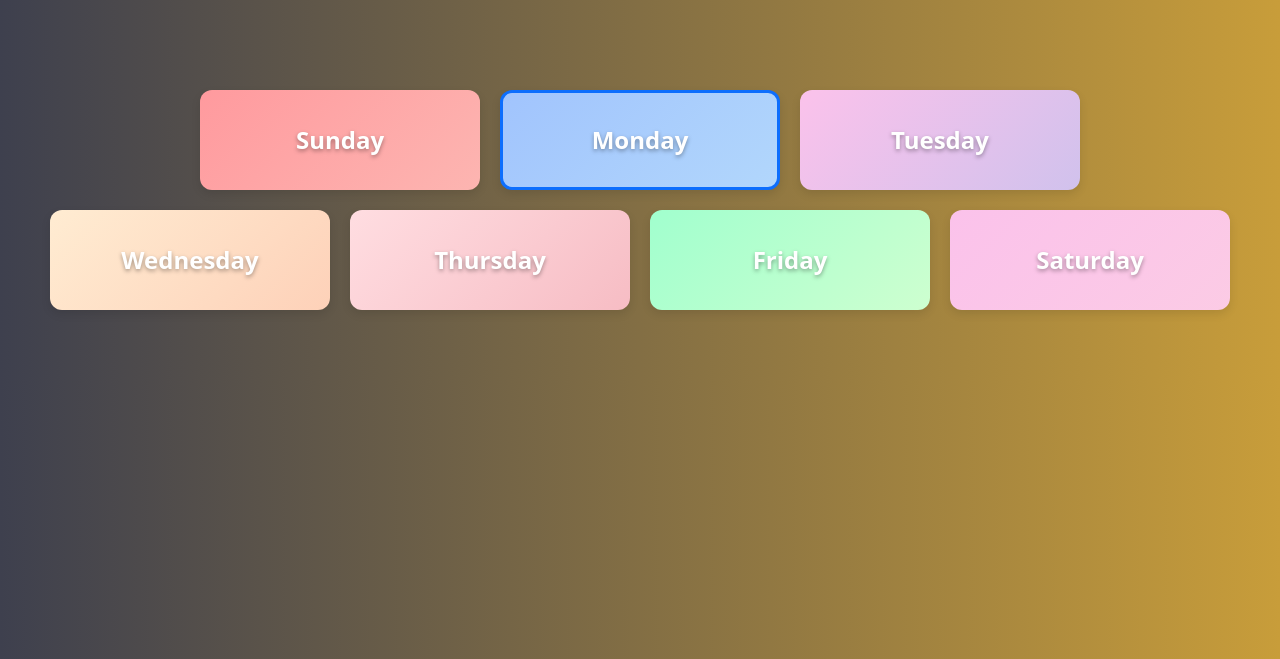
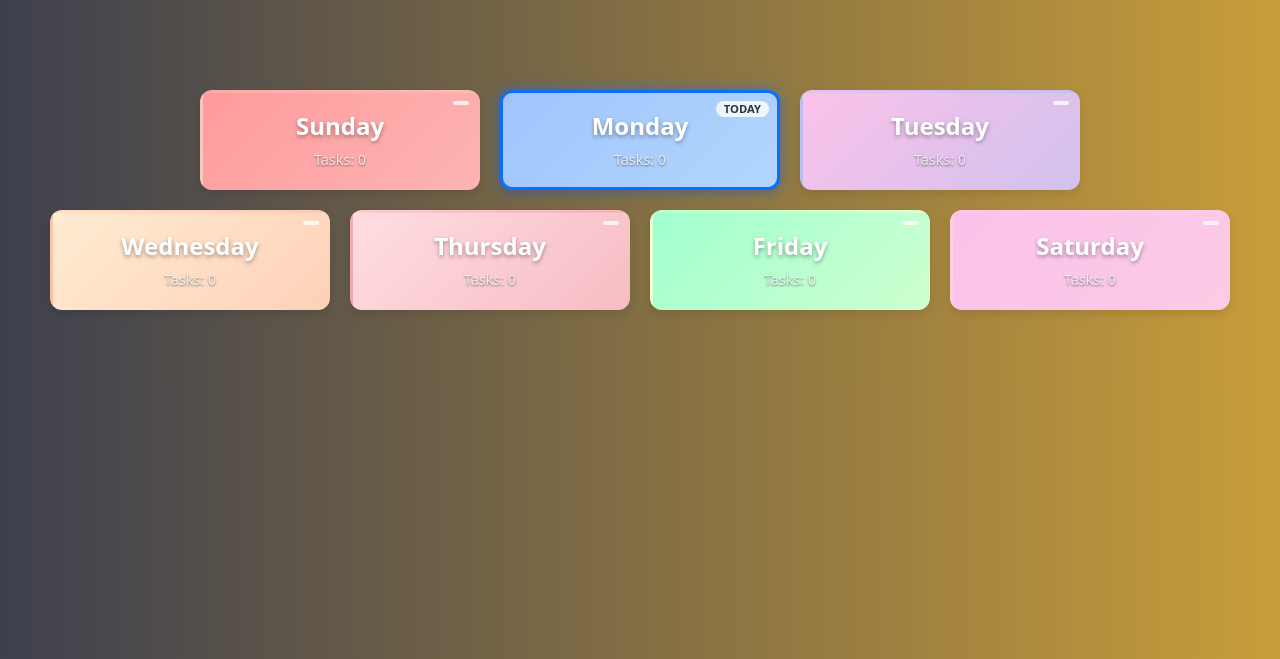
Before and after one commit to charrylsubrio/flowState, a plain HTML site: page home.html in a window 1280 px wide. Shown: the part 141-800 px from the top of the page. Drawn offline with nearby package versions, Linux system fonts and the light colour scheme; sample sign-in values are in the browser's storage.

Commit message:
Added Home Page Task Counter

```diff
--- a/css/home.css
+++ b/css/home.css
@@ -118,7 +118,7 @@ main {
     background-color: #eee;
     width: 280px;
     height: 100px;
-    padding: 2rem;
+    padding: 1.5rem;
     border-radius: 12px;
     text-align: center;
     font-size: 1.5rem;
@@ -129,10 +129,53 @@ main {
     transition: transform 0.2s ease, box-shadow 0.2s ease;
     background-size: 200% 200%;
     display: flex;
+    flex-direction: column;
     justify-content: center;
     align-items: center;
     box-sizing: border-box;
     text-shadow: 0px 2px 4px rgba(0, 0, 0, 0.35);
+    line-height: 1.2;
+    position: relative;
+    border: 3px solid transparent;
+}
+
+.home-page .day-box span:first-child {
+    margin-bottom: 5px;
+}
+
+.home-page .day-box .task-count {
+    font-size: 0.9rem;
+    font-weight: 400;
+    color: rgba(255, 255, 255, 0.8);
+    text-shadow: 0px 1px 2px rgba(0, 0, 0, 0.5);
+    margin-top: 5px;
+}
+
+.home-page .day-box .task-count.has-tasks {
+    color: #fff;
+    font-weight: 600;
+    text-shadow: 0px 1px 2px rgba(0, 0, 0, 0.6);
+}
+
+.home-page .day-box.is-today {
+    border-color: #0d6efd;
+    box-shadow: 0 0 15px rgba(13, 110, 253, 0.5), 0 4px 10px rgba(0,0,0,0.1);
+}
+
+.home-page .day-box .today-indicator {
+    position: absolute;
+    top: 8px;
+    right: 8px;
+    background-color: rgba(255, 255, 255, 0.8);
+    color: #333;
+    padding: 2px 8px;
+    border-radius: 10px;
+    font-size: 0.7rem;
+    font-weight: bold;
+    text-transform: uppercase;
+    text-shadow: none;
+    z-index: 1;
+    line-height: 1;
 }
 
 .day-box[data-day="sunday"] { background-image: linear-gradient(135deg, #ff9a9e, #fad0c4); }
@@ -153,12 +196,6 @@ main {
     box-shadow: 0 3px 8px rgba(0,0,0,0.2);
 }
 
-.today-highlight {
-    border: 3px solid #0d6efd;
-    box-shadow: 0 0 15px rgba(13, 110, 253, 0.5);
-    transition: border-color 0.5s ease-in-out, box-shadow 0.5s ease-in-out;
-}
-
 footer {
     padding: 20px;
     text-align: center;
--- a/home.html
+++ b/home.html
@@ -23,15 +23,43 @@
     <main class="home-page">
         <section class="week-days">
             <div class="week-row week-row-top">
-                <div class="day-box" data-day="sunday">Sunday</div>
-                <div class="day-box" data-day="monday">Monday</div>
-                <div class="day-box" data-day="tuesday">Tuesday</div>
+                <div class="day-box" data-day="sunday">
+                    <span>Sunday</span>
+                    <span class="task-count"></span>
+                    <span class="today-indicator"></span>
+                </div>
+                <div class="day-box" data-day="monday">
+                    <span>Monday</span>
+                    <span class="task-count"></span>
+                    <span class="today-indicator"></span>
+                </div>
+                <div class="day-box" data-day="tuesday">
+                    <span>Tuesday</span>
+                    <span class="task-count"></span>
+                    <span class="today-indicator"></span>
+                </div>
             </div>
             <div class="week-row week-row-bottom">
-                <div class="day-box" data-day="wednesday">Wednesday</div>
-                <div class="day-box" data-day="thursday">Thursday</div>
-                <div class="day-box" data-day="friday">Friday</div>
-                <div class="day-box" data-day="saturday">Saturday</div>
+                <div class="day-box" data-day="wednesday">
+                    <span>Wednesday</span>
+                    <span class="task-count"></span>
+                    <span class="today-indicator"></span>
+                </div>
+                <div class="day-box" data-day="thursday">
+                    <span>Thursday</span>
+                    <span class="task-count"></span>
+                    <span class="today-indicator"></span>
+                </div>
+                <div class="day-box" data-day="friday">
+                    <span>Friday</span>
+                    <span class="task-count"></span>
+                    <span class="today-indicator"></span>
+                </div>
+                <div class="day-box" data-day="saturday">
+                    <span>Saturday</span>
+                    <span class="task-count"></span>
+                    <span class="today-indicator"></span>
+                </div>
             </div>
         </section>
     </main>
--- a/js/home.js
+++ b/js/home.js
@@ -12,20 +12,51 @@ function getRandomColor() {
 document.addEventListener('DOMContentLoaded', () => {
     const todayIndex = new Date().getDay();
     const boxes = document.querySelectorAll('.day-box');
-    if (boxes[todayIndex]) {
-        boxes[todayIndex].classList.add('today-highlight');
-    }
-
-    const username = localStorage.getItem('username');
+    const daysOfWeek = ['sunday', 'monday', 'tuesday', 'wednesday', 'thursday', 'friday', 'saturday'];
 
     if (!localStorage.getItem('flowstate_loggedIn')) {
         window.location.href = 'login.html';
     }
 
     const dayBoxes = document.querySelectorAll('.day-box');
-    dayBoxes.forEach(box => {
+    dayBoxes.forEach((box, index) => {
+        const day = box.getAttribute('data-day');
+        const taskCountSpan = box.querySelector('.task-count');
+        const todayIndicatorSpan = box.querySelector('.today-indicator');
+
+        if (taskCountSpan) {
+            const tasksJSON = localStorage.getItem(`flowstate_tasks_${day}`);
+            let taskCount = 0;
+            if (tasksJSON) {
+                try {
+                    const tasks = JSON.parse(tasksJSON);
+                    if (Array.isArray(tasks)) {
+                        taskCount = tasks.length;
+                    } else {
+                        console.error(`Invalid tasks data for ${day}: Not an array.`);
+                    }
+                } catch (error) {
+                    console.error(`Error parsing tasks for ${day}:`, error);
+                }
+            }
+            taskCountSpan.textContent = `Tasks: ${taskCount}`;
+            if (taskCount > 0) {
+                taskCountSpan.classList.add('has-tasks');
+            }
+        }
+
+        if (index === todayIndex) {
+            box.classList.add('is-today');
+            if (todayIndicatorSpan) {
+                todayIndicatorSpan.textContent = 'TODAY';
+            }
+        } else {
+             if (todayIndicatorSpan) {
+                 todayIndicatorSpan.textContent = '';
+             }
+        }
+
         box.addEventListener('click', () => {
-            const day = box.getAttribute('data-day');
             window.location.href = `daily.html?day=${day}`;
         });
     });
```
